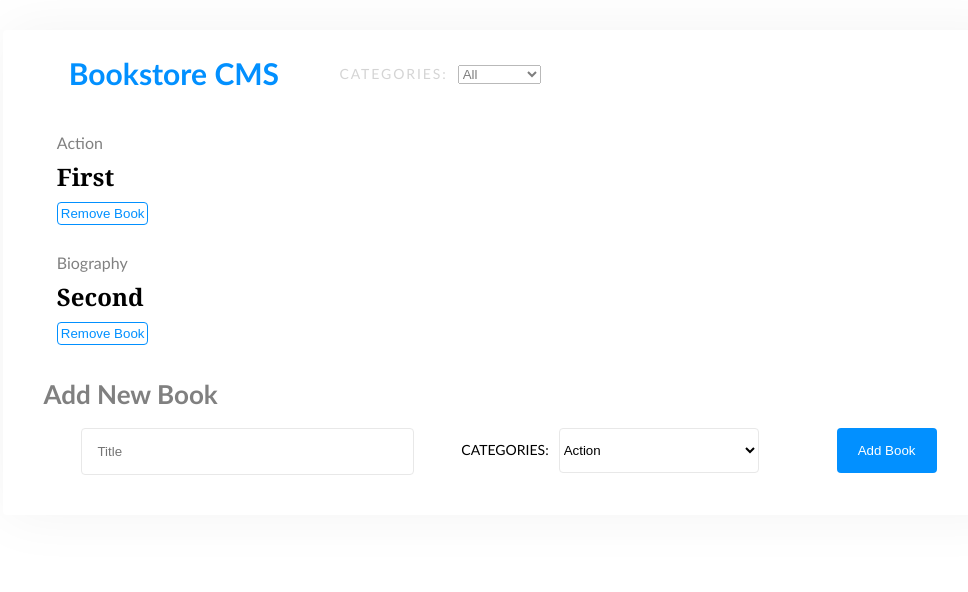
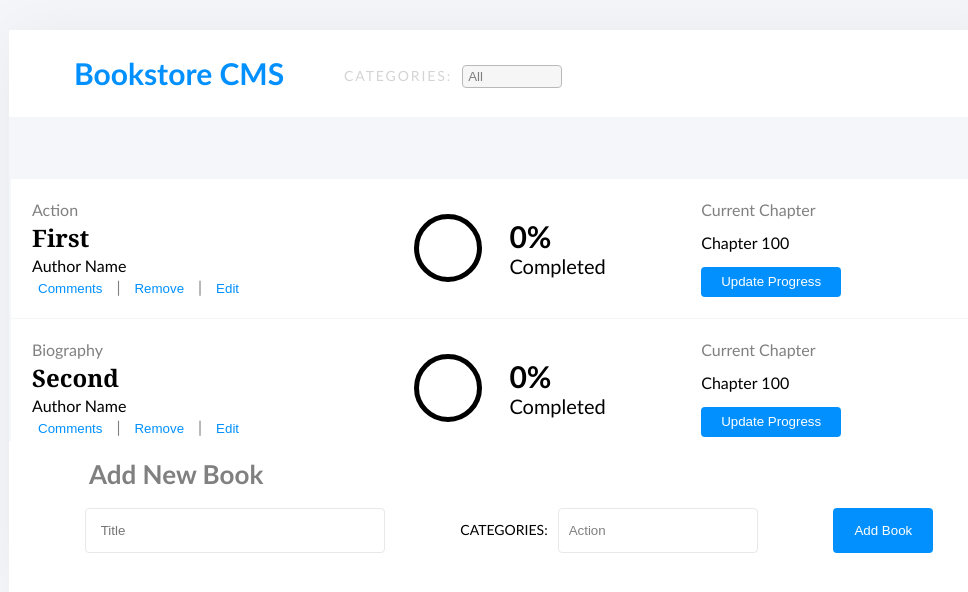
Before and after one commit to alvaropazz/react_bookstore, a React (Create React App) app: page / in a window 1280 px wide. Shown: the top 592 px of the page, without its empty margins (131-1099 px from the left). Built offline with nearby package versions, Linux system fonts and the light colour scheme.

Commit message:
add more styling

```diff
--- a/src/components/App.css
+++ b/src/components/App.css
@@ -3,8 +3,9 @@
   margin: 30px auto auto auto;
   flex-direction: column;
   text-align: center;
-  width: 80%;
+  width: 1000px;
+  height: auto;
   border-radius: 4px;
   box-shadow: 0 0 60px 0 rgba(0, 0, 0, 0.05);
-  background-color: white;
+  background-color: #f5f6fa;
 }
--- a/src/components/Book.css
+++ b/src/components/Book.css
@@ -2,8 +2,9 @@ tr {
   display: flex;
   flex-direction: column;
   align-items: baseline;
-  padding: 1% 5%;
+  padding: 1% 0;
   height: 100px;
+  margin-bottom: 40px;
   justify-content: space-around;
 }
 
@@ -17,10 +18,82 @@ tr {
   font-weight: bold;
 }
 
-.remove-button {
-  border: 1px solid #0290ff;
+.button {
+  border: none;
   border-radius: 4px;
-  padding: 3px;
   color: #0290ff;
   background-color: #fff;
 }
+
+.button-separator {
+  color: gray;
+  font-size: 16px;
+  padding: 0 8px;
+}
+
+.bookinfocontainer {
+  display: flex;
+  width: 100%;
+  background-color: #fff;
+  margin-top: 30px;
+  padding: 20px;
+}
+
+.circle {
+  width: 68px;
+  height: 68px;
+  border-radius: 50%;
+  border-style: solid;
+  border-width: 5px;
+}
+
+.main-book-container {
+  display: flex;
+  flex-direction: column;
+  flex: 40%;
+  align-items: baseline;
+  justify-content: space-between;
+}
+
+.progress-book-container {
+  flex: 30%;
+  display: flex;
+  align-items: center;
+}
+
+.progress-info-book-container {
+  flex: 30%;
+  display: flex;
+  flex-direction: column;
+  align-items: flex-start;
+  justify-content: space-between;
+}
+
+.chapter-button {
+  width: 140px;
+  height: 30px;
+  border: none;
+  border-radius: 4px;
+  color: #fff;
+  background-color: #0290ff;
+}
+
+.progress-text {
+  margin-left: 25px;
+  text-align: left;
+}
+
+.progress-text :nth-child(1) {
+  margin: 0;
+  font-size: 30px;
+  font-weight: bold;
+}
+
+.progress-text :nth-child(2) {
+  margin: 0;
+  font-size: 20px;
+}
+
+.chapter-info {
+  color: gray;
+}
--- a/src/components/Book.js
+++ b/src/components/Book.js
@@ -4,10 +4,37 @@ import './Book.css';
 
 const BookComponent = ({ book, handleRemoveBook }) => (
   <tr>
-    {/* <td className="book-id">{book.id}</td> */}
-    <td className="book-category">{book.category}</td>
-    <td className="book-title">{book.title}</td>
-    <td className="options"><button type="button" className="remove-button" onClick={handleRemoveBook}>Remove Book</button></td>
+    <div className="bookinfocontainer">
+      <div className="main-book-container">
+        {/* <td className="book-id">{book.id}</td> */}
+        <td className="book-category">{book.category}</td>
+        <td className="book-title">{book.title}</td>
+        <td className="book-author">Author Name</td>
+        <td className="options">
+          <button type="button" className="button">Comments</button>
+          <span className="button-separator">|</span>
+          <button type="button" className="button" onClick={handleRemoveBook}>Remove</button>
+          <span className="button-separator">|</span>
+          <button type="button" className="button">Edit</button>
+        </td>
+      </div>
+      <div className="progress-book-container">
+        <td className="book-progress">
+          <div className="circle" />
+        </td>
+        <td>
+          <div className="progress-text">
+            <p>0%</p>
+            <p>Completed</p>
+          </div>
+        </td>
+      </div>
+      <div className="progress-info-book-container">
+        <td className="chapter-info">Current Chapter</td>
+        <td className="chapter-number">Chapter 100</td>
+        <td className="chapter-button-container"><button type="button" className="chapter-button">Update Progress</button></td>
+      </div>
+    </div>
   </tr>
 );
 
--- a/src/components/CategoryFilter.css
+++ b/src/components/CategoryFilter.css
@@ -14,4 +14,8 @@
 
 .filter-selector {
   margin-left: 10px;
+  -webkit-appearance: none;
+  border-radius: 4px;
+  padding: 3px 0 3px 5px;
+  width: 100px;
 }
--- a/src/containers/BookForm.css
+++ b/src/containers/BookForm.css
@@ -1,12 +1,14 @@
 form {
   display: flex;
+  margin-top: 20px;
   flex-direction: column;
   padding-bottom: 40px;
+  background-color: #fff;
 }
 
 .addbooktitle {
   align-self: flex-start;
-  margin-left: 40px;
+  margin-left: 80px;
   font-size: 26px;
   color: gray;
 }
@@ -28,10 +30,13 @@ form {
 .categories {
   margin-left: 10px;
   width: 200px;
+  padding-left: 10px;
   height: 45px;
   border-radius: 4px;
   border: solid 1px #e8e8e8;
   background-color: #fff;
+  -webkit-appearance: none;
+  color: gray;
 }
 
 .addbookbutton {
--- a/src/containers/BookList.css
+++ b/src/containers/BookList.css
@@ -1,7 +1,12 @@
+.book-list-container {
+  background-color: #f5f6fa;
+}
+
 .main-nav {
   display: flex;
   align-items: center;
   padding: 0 5%;
+  background-color: #fff;
 }
 
 .main-nav h1 {
@@ -16,6 +21,13 @@
   color: #0290ff;
 }
 
+.table-container {
+  margin-top: 20px;
+  background-color: #f5f6fa;
+
+  /* padding: 20px 0; */
+}
+
 table {
   width: 100%;
 }
--- a/src/containers/BooksList.js
+++ b/src/containers/BooksList.js
@@ -28,12 +28,12 @@ class BooksList extends React.Component {
     const { books, filter } = this.props;
     const filtered = filter === 'All' ? books : books.filter(x => x.category === filter);
     return (
-      <div>
+      <div className="book-list-container">
         <nav className="main-nav">
           <h1>Bookstore CMS</h1>
           <CategoryFilter handleFilterChange={this.handleFilterChange} />
         </nav>
-        <div className="table container">
+        <div className="table-container">
           <table>
             <tbody>
               {filtered.map(x => (
--- a/src/index.css
+++ b/src/index.css
@@ -1,7 +1,15 @@
 html {
   font-family: 'Gill Sans', 'Gill Sans MT', Calibri, 'Trebuchet MS', sans-serif;
+  background-color: #f5f6fa;
+  -webkit-box-sizing: border-box;
+  -moz-box-sizing: border-box;
+  box-sizing: border-box;
 }
 
-body {
-  background-color: #fff;
+*,
+*::before,
+*::after {
+  -webkit-box-sizing: inherit;
+  -moz-box-sizing: inherit;
+  box-sizing: inherit;
 }
```
